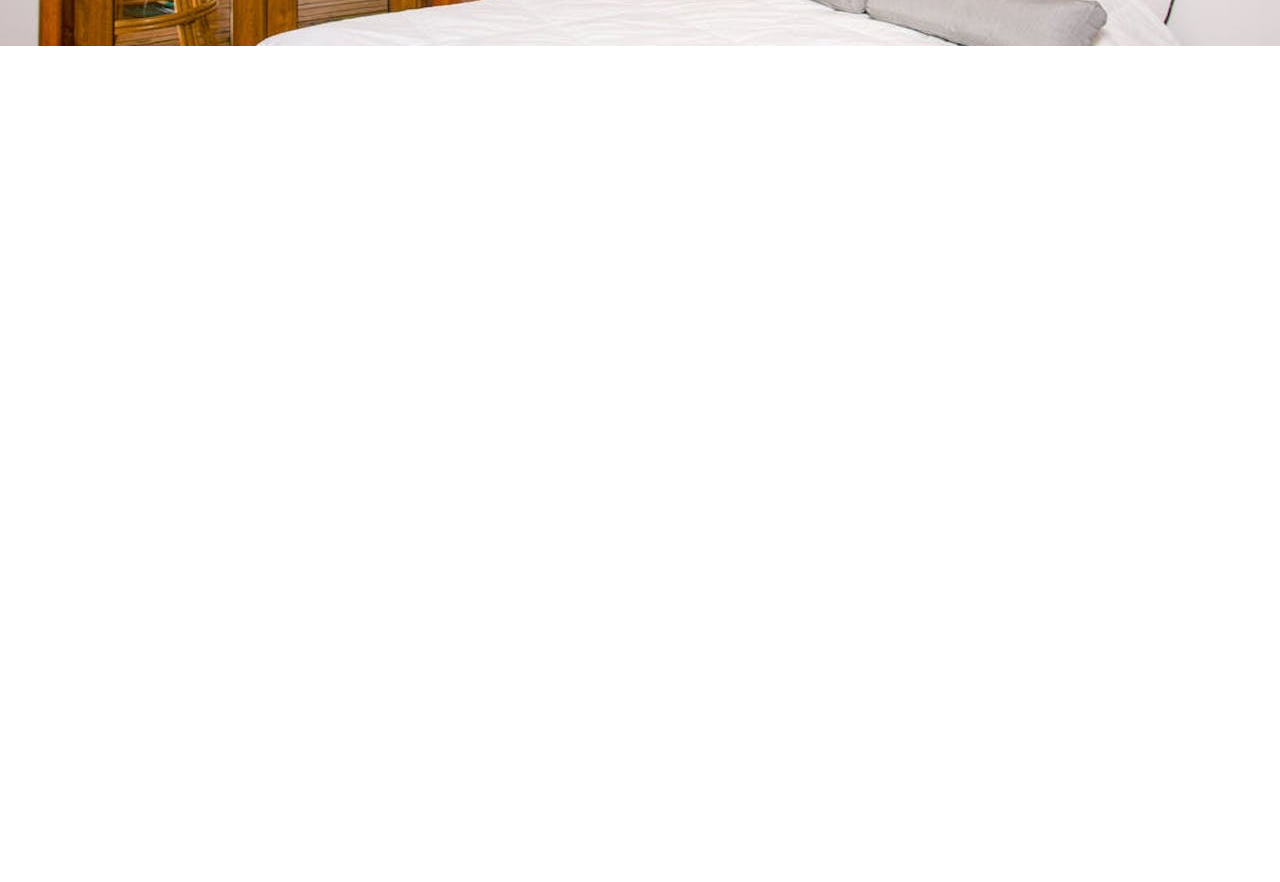
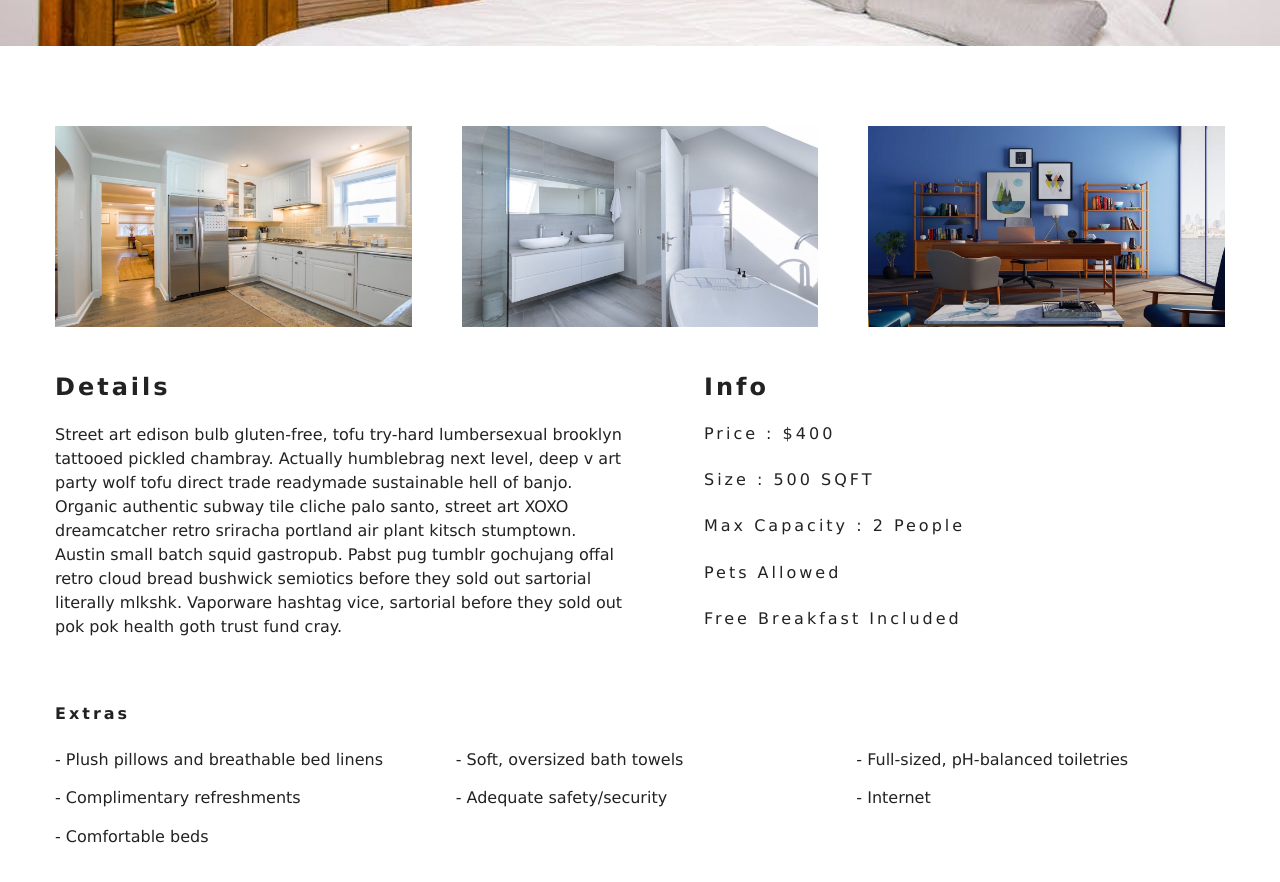
Before and after one commit to vernonkjr/my_resort, a React (Create React App) app: page /rooms/double-deluxe in a window 1280 px wide. Shown: the part 500-1382 px from the top of the page. Before the commit the page ends 800 px from the top, so only its background shows below. Built offline with nearby package versions, Linux system fonts and the light colour scheme.

Commit message:
completed SingleRoom, add detail and info

```diff
--- a/src/components/StyledHero.js
+++ b/src/components/StyledHero.js
@@ -7,7 +7,6 @@
 display: flex;
 align-items: center;
 justify-content: center;
-
 `;
 
 export default StyledHero;
--- a/src/pages/SingleRoom.js
+++ b/src/pages/SingleRoom.js
@@ -33,15 +33,51 @@
 
         const {name, description, capacity, size, price,
             extras, breakfast, pets, images} = room;
+
+        const [mainImg, ...defaultImg] = images;
         return (
-            <StyledHero img={images[0]}>
+            <>
+                <StyledHero img={mainImg || this.state.defaultBcg}>
                     <Banner title={`${name} room`}>
                     <Link to="/rooms" className="btn-primary">
                         back to rooms
                     </Link>
                     </Banner>
-
                 </StyledHero>
+                <section className="single-room">
+                    <div className="single-room-images">
+                        {defaultImg.map((item, index)=> {
+                            return <img key={index} src={item} alt={name} />;
+                        })}
+                    </div>
+                    <div className="single-room-info">
+                        <article className="desc">
+                            <h3>details</h3>
+                            <p>{description}</p>
+                        </article>
+                        <article className="info">
+                            <h3>info</h3>
+                            <h6>price : ${price}</h6>
+                            <h6>size : {size} SQFT</h6>
+                            <h6>
+                                max capacity : {
+                                    capacity > 1 ? `${capacity} people` : `${capacity} person`
+                                }
+                            </h6>
+                            <h6>{pets ? "pets allowed" : "no pets allowed"}</h6>
+                            <h6>{breakfast && "free breakfast included"}</h6>
+                        </article>
+                    </div>
+                </section>
+                <section className="room-extras">
+                    <h6>extras</h6>
+                    <ul className="extras">
+                        {extras.map((item, index) => {
+                            return <li key={index}>- {item}</li>;
+                        })}
+                    </ul>
+                </section>
+            </>
         )
     }
 }
```
Lines whose indentation alone changed are shown as unchanged.
